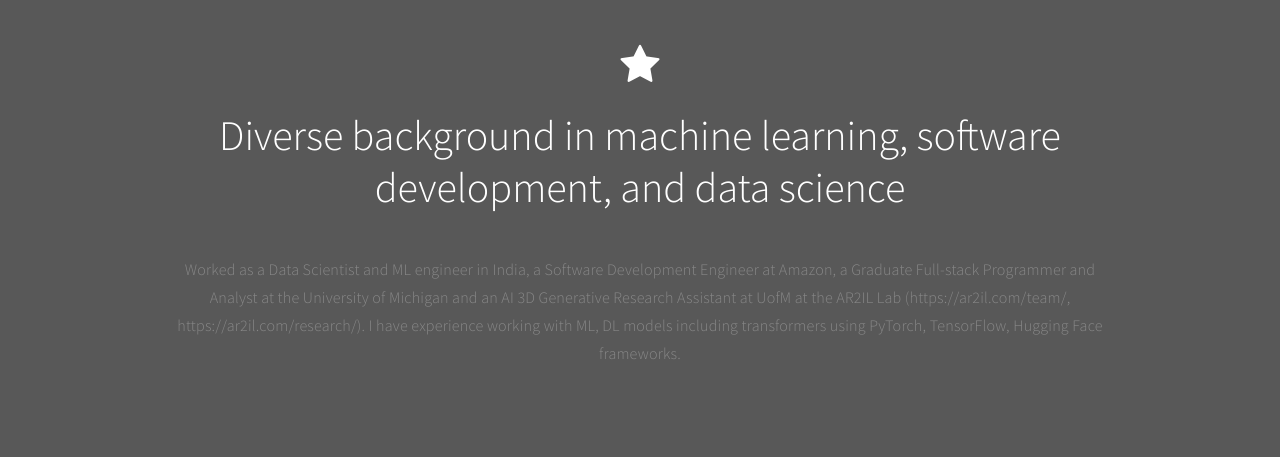
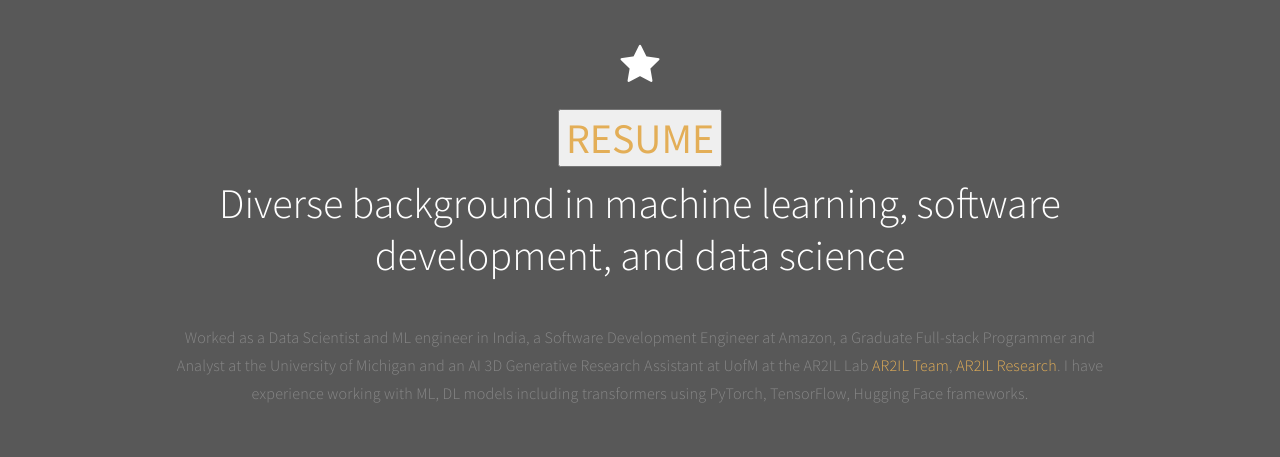
Before and after one commit to upasana74/UpasanaThakuria.github.io, a plain HTML site: page index.html in a window 1280 px wide. Shown: the part 2772-3229 px from the top of the page. Drawn offline with Linux system fonts and the light colour scheme.

Commit message:
Add files via upload

```diff
--- a/index.html
+++ b/index.html
@@ -316,8 +316,9 @@ http://www.templatemo.com/tm-498-stimulus
 
                <div class="col-md-offset-1 col-md-10 col-sm-12">
                     <i class="wow fadeInUp fa fa-star" data-wow-delay="0.6s"></i>
+                    <h2><strong> <a href = "https://drive.google.com/file/d/1eQqDyFz4RzkwQQOzlj9oH_6Lcr7QxBdJ/view?usp=sharing"><button>RESUME</button></a></strong></h2>
                     <h2 class="wow fadeInUp" data-wow-delay="0.8s">Diverse background in machine learning, software development, and data science</h2>
-                    <p class="wow fadeInUp" data-wow-delay="1s">Worked as a Data Scientist and ML engineer in India, a Software Development Engineer at Amazon, a Graduate Full-stack Programmer and Analyst at the University of Michigan and an AI 3D Generative Research Assistant at UofM at the AR2IL Lab (https://ar2il.com/team/, https://ar2il.com/research/). I have experience working with ML, DL models including transformers using PyTorch, TensorFlow, Hugging Face frameworks.</p>
+                    <p class="wow fadeInUp" data-wow-delay="1s">Worked as a Data Scientist and ML engineer in India, a Software Development Engineer at Amazon, a Graduate Full-stack Programmer and Analyst at the University of Michigan and an AI 3D Generative Research Assistant at UofM at the AR2IL Lab <a href = "https://ar2il.com/team/"> AR2IL Team</a>, <a href=https://ar2il.com/research/)>AR2IL Research</a>. I have experience working with ML, DL models including transformers using PyTorch, TensorFlow, Hugging Face frameworks.</p>
                </div>
 
           </div>
@@ -394,7 +395,7 @@ http://www.templatemo.com/tm-498-stimulus
                     <div class="wow fadeInUp footer-copyright" data-wow-delay="1.8s">
                          <!-- <p>Copyright &copy; 2023 -->
 
-                    | Design: <a href="http://www.google.com/+templatemo" target="_parent">Upasana</a></p>
+                    | Design: <a href="https://www.linkedin.com/in/upasana-thakuria/">Upasana</a></p>
                     </div>
 				<ul class="wow fadeInUp social-icon" data-wow-delay="2s">
                          <li><a href="https://github.com/upasana74/" class="fa fa-github"></a></li>
```
